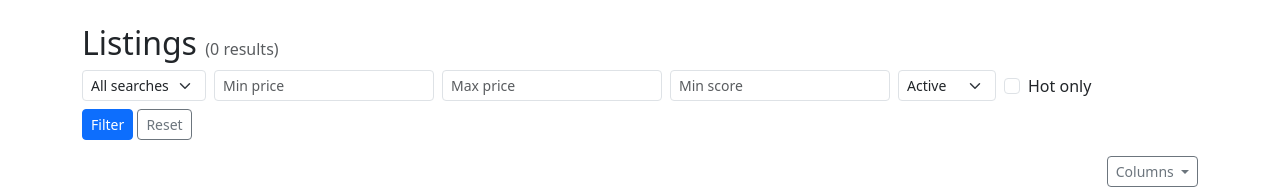
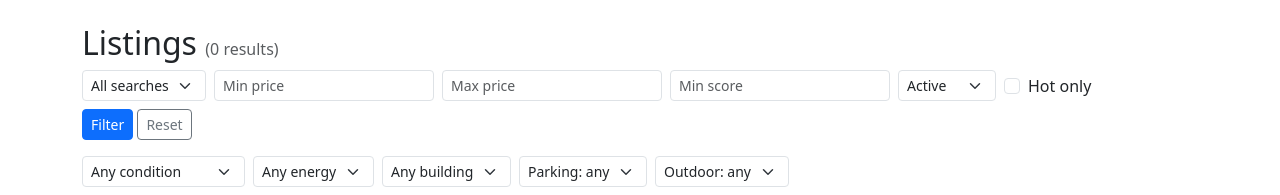
Before and after one commit to tomjirsa/reality-agent, a FastAPI app: page / in a window 1280 px wide. Shown: the part 56-251 px from the top of the page. Run offline with FastAPI, Linux system fonts and the light colour scheme; data that the repository does not hold is empty.

Commit message:
feat: add categorical column filtering to listings table
Add filter dropdowns for condition, energy class, building type,
parking, and outdoor space to the listings feed.

Co-Authored-By: Claude Sonnet 4.6 <noreply@anthropic.com>

```diff
--- a/dashboard/routers/listings.py
+++ b/dashboard/routers/listings.py
@@ -40,6 +40,11 @@ def listings_feed(
     order_by: str = "score",
     order_dir: str = "desc",
     page: int = 1,
+    condition: str | None = None,
+    energy_class: str | None = None,
+    building_type: str | None = None,
+    has_parking: str | None = None,
+    has_outdoor_space: str | None = None,
 ):
     PAGE_SIZE = 50
     sc_id = int(search_config_id) if search_config_id else None
@@ -92,6 +97,20 @@ def listings_feed(
         query = query.filter(ListingScore.combined_score >= min_s)
     if hot_only:
         query = query.filter(ListingScore.is_hot == True)
+    if condition:
+        query = query.filter(Listing.condition == condition)
+    if energy_class:
+        query = query.filter(Listing.energy_class == energy_class)
+    if building_type:
+        query = query.filter(Listing.building_type == building_type)
+    if has_parking == "true":
+        query = query.filter(Listing.has_parking == True)
+    elif has_parking == "false":
+        query = query.filter(Listing.has_parking == False)
+    if has_outdoor_space == "true":
+        query = query.filter(Listing.has_outdoor_space == True)
+    elif has_outdoor_space == "false":
+        query = query.filter(Listing.has_outdoor_space == False)
 
     total = query.count()
 
@@ -126,7 +145,12 @@ def listings_feed(
     if min_p:         qs_parts.append(f"min_price={min_p}")
     if max_p:         qs_parts.append(f"max_price={max_p}")
     if min_s:         qs_parts.append(f"min_score={min_s}")
-    if hot_only:      qs_parts.append("hot_only=1")
+    if hot_only:            qs_parts.append("hot_only=1")
+    if condition:           qs_parts.append(f"condition={condition}")
+    if energy_class:        qs_parts.append(f"energy_class={energy_class}")
+    if building_type:       qs_parts.append(f"building_type={building_type}")
+    if has_parking:         qs_parts.append(f"has_parking={has_parking}")
+    if has_outdoor_space:   qs_parts.append(f"has_outdoor_space={has_outdoor_space}")
     qs_parts.append(f"status={status}")
     filter_qs = "&".join(qs_parts)
 
@@ -155,6 +179,11 @@ def listings_feed(
                 "status": status,
                 "order_by": col_key,
                 "order_dir": order_dir,
+                "condition": condition,
+                "energy_class": energy_class,
+                "building_type": building_type,
+                "has_parking": has_parking,
+                "has_outdoor_space": has_outdoor_space,
             },
         },
     )
--- a/dashboard/templates/listings.html
+++ b/dashboard/templates/listings.html
@@ -44,6 +44,45 @@
   <div class="col-auto">
     <button class="btn btn-sm btn-primary" type="submit">Filter</button>
     <a class="btn btn-sm btn-outline-secondary" href="/">Reset</a>
+  </div>
+  <div class="w-100"></div>
+  <div class="col-auto">
+    <select name="condition" class="form-select form-select-sm">
+      <option value="">Any condition</option>
+      {% for v in ["Novostavba","Po rekonstrukci","Ve výstavbě","Velmi dobrý","Dobrý","Před rekonstrukcí","Špatný"] %}
+      <option value="{{ v }}" {% if filters.condition == v %}selected{% endif %}>{{ v }}</option>
+      {% endfor %}
+    </select>
+  </div>
+  <div class="col-auto">
+    <select name="energy_class" class="form-select form-select-sm">
+      <option value="">Any energy</option>
+      {% for v in ["A","B","C","D","E","F","G"] %}
+      <option value="{{ v }}" {% if filters.energy_class == v %}selected{% endif %}>{{ v }}</option>
+      {% endfor %}
+    </select>
+  </div>
+  <div class="col-auto">
+    <select name="building_type" class="form-select form-select-sm">
+      <option value="">Any building</option>
+      {% for v in ["Cihlová","Kamenná","Smíšená","Panelová","Dřevostavba","Skelet"] %}
+      <option value="{{ v }}" {% if filters.building_type == v %}selected{% endif %}>{{ v }}</option>
+      {% endfor %}
+    </select>
+  </div>
+  <div class="col-auto">
+    <select name="has_parking" class="form-select form-select-sm">
+      <option value="">Parking: any</option>
+      <option value="true" {% if filters.has_parking == "true" %}selected{% endif %}>Parking: yes</option>
+      <option value="false" {% if filters.has_parking == "false" %}selected{% endif %}>Parking: no</option>
+    </select>
+  </div>
+  <div class="col-auto">
+    <select name="has_outdoor_space" class="form-select form-select-sm">
+      <option value="">Outdoor: any</option>
+      <option value="true" {% if filters.has_outdoor_space == "true" %}selected{% endif %}>Outdoor: yes</option>
+      <option value="false" {% if filters.has_outdoor_space == "false" %}selected{% endif %}>Outdoor: no</option>
+    </select>
   </div>
 </form>
 
```
